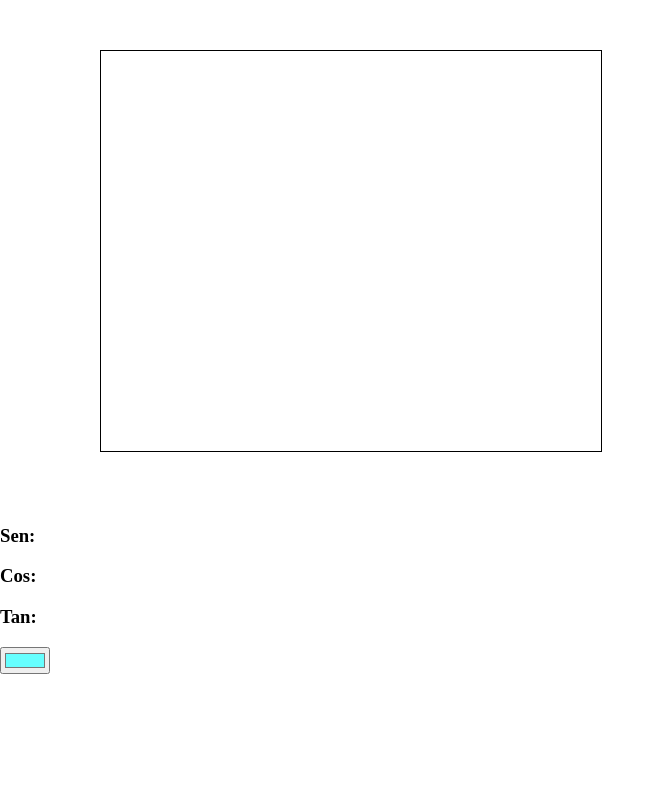
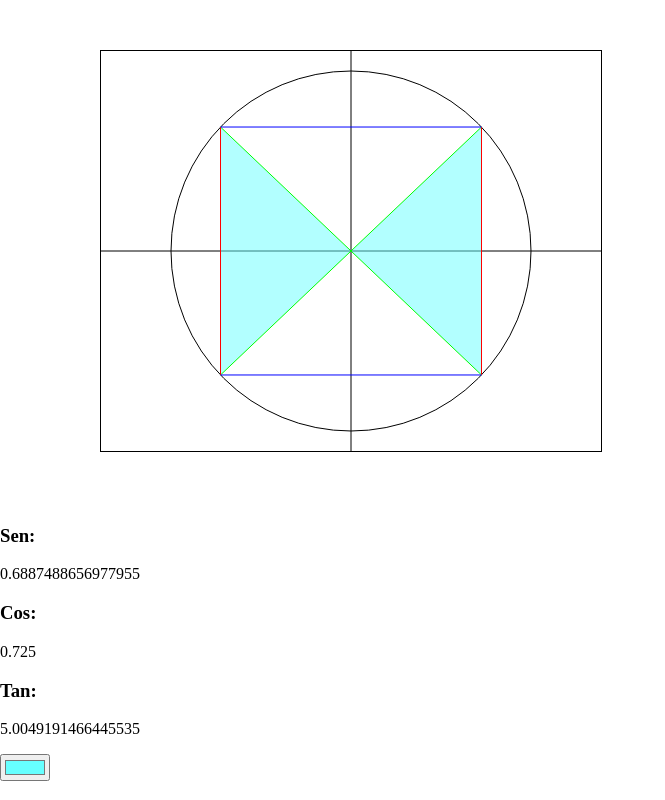
Before and after one commit to Fidnix/AnimacionTrigonometrica, a plain HTML site: page index.html in a window 1280 px wide. Shown: the whole page, without its empty margins (0-665 px from the left). Drawn offline with Linux system fonts and the light colour scheme; files that its build step writes are made by us from their sources.

Commit message:
Nuevos cambios en index.html: Se agrego comentarios y se puso a script en head

```diff
--- a/index.html
+++ b/index.html
@@ -4,14 +4,18 @@
     <meta charset="UTF-8">
     <meta name="viewport" content="width=device-width, initial-scale=1.0">
 
-    <link rel="stylesheet" href="style.css">
+    <link rel="stylesheet" href="css/style.css">
     <title>Animacion</title>
+    <script defer src="js/code.js"></script>
 </head>
 <body>
+
+    <!-- Main canvas element -->
     <canvas id="cajita" width="500" height="400">
         <h2>Ups...Your browser doesn't support the canvas element :(</h2>
     </canvas>
 
+    <!-- Data list -->
     <p>
         <h3>Sen: </h3>
         <span id = "sen-span"></span>
@@ -21,8 +25,9 @@
         <span id = "tan-span"></span>
     </p>
 
+    <!-- Color input -->
     <input type="color" value = "#66ffff" id="color-input">
 
-    <script src="code.js"></script>
+
 </body>
 </html>
```
